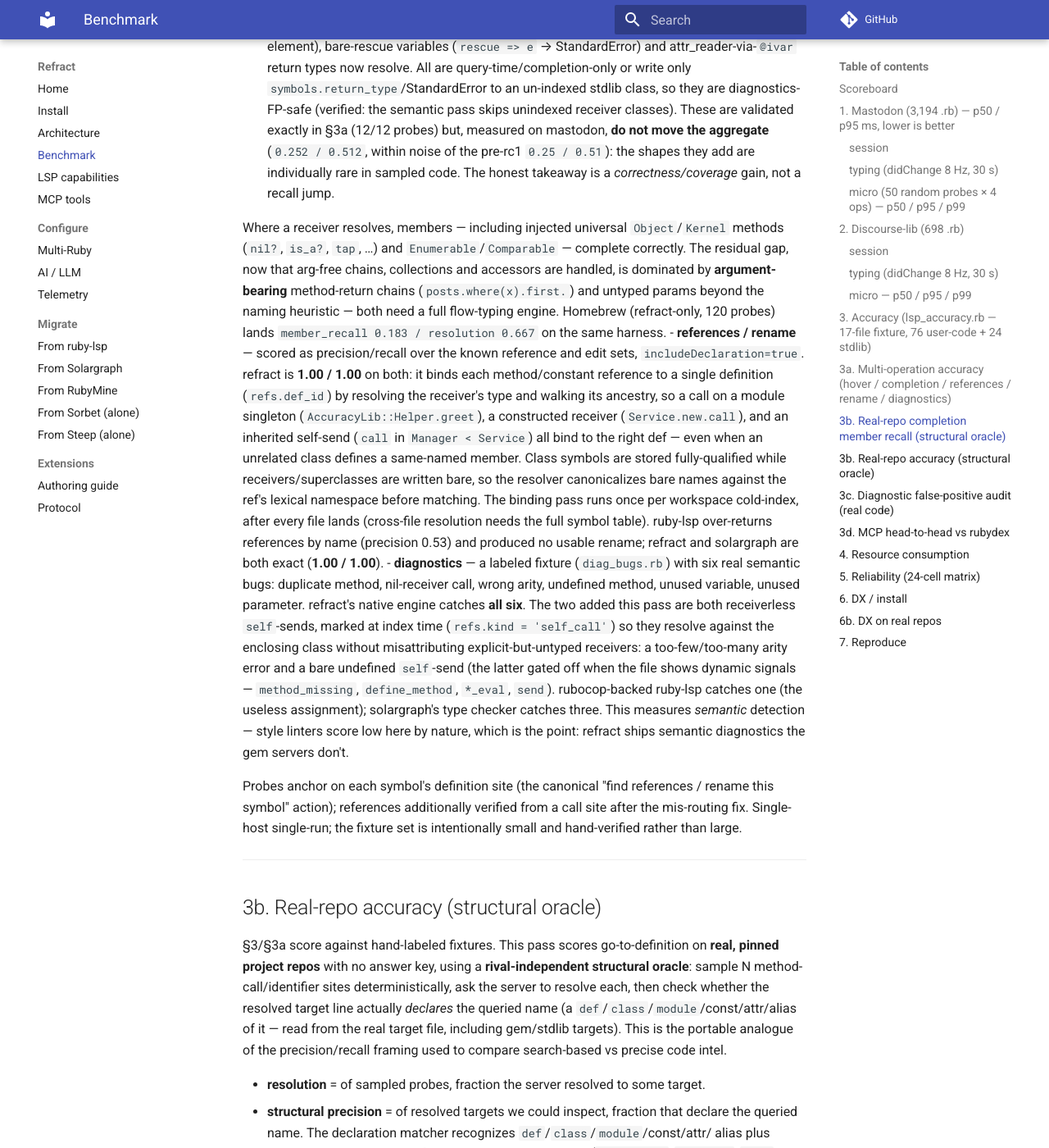
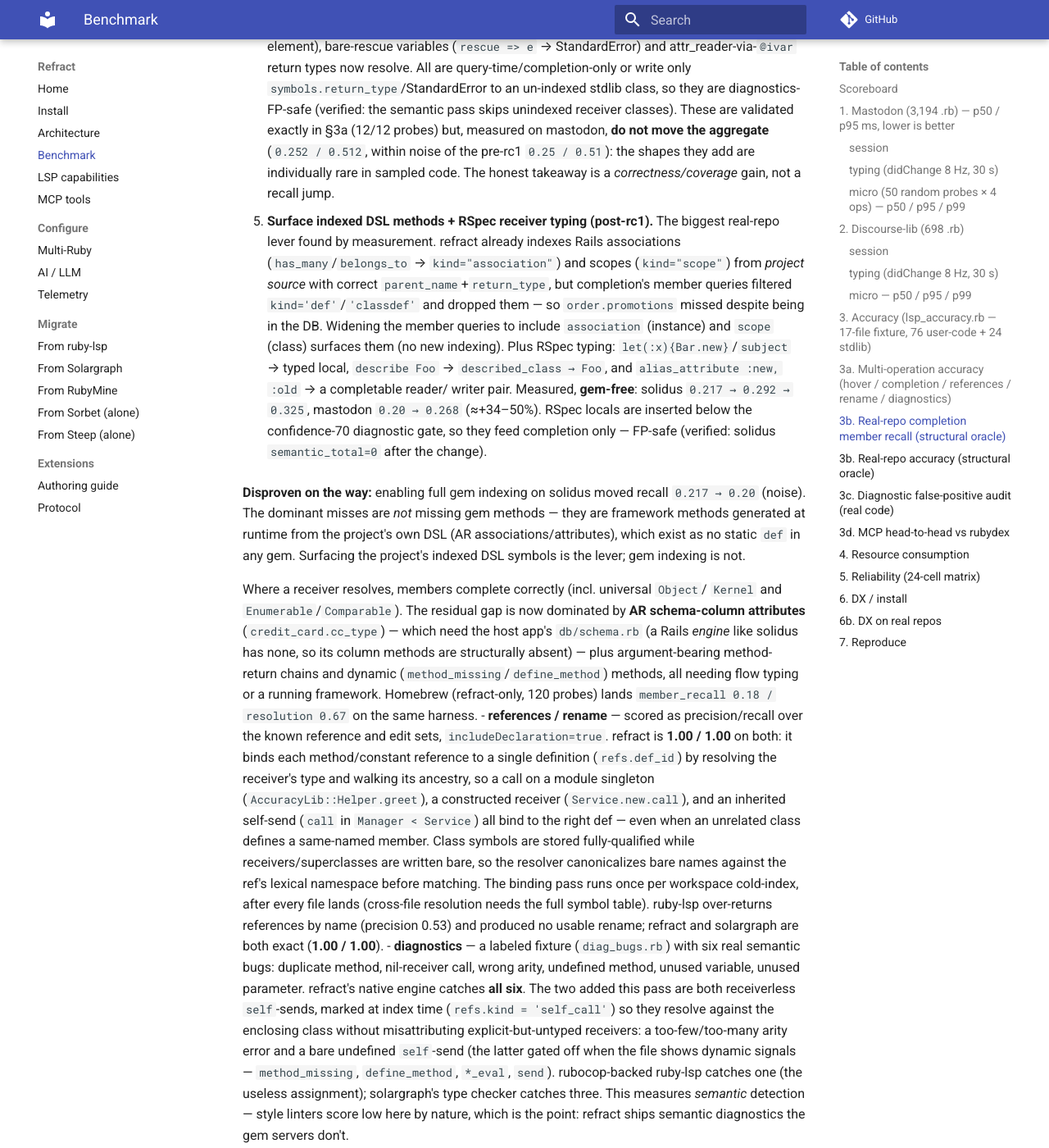
Before and after one commit to hrtsx/refract, an MkDocs documentation site: the page built from docs/BENCHMARK.md, in a window 1280 px wide and 1400 px high, scrolled down 7558 px. Shown: the whole window at 82% size. Built offline with MkDocs 1.6.1 and Material for MkDocs 9.7.7, drawn with Linux system fonts in a browser that asks for light colours; comment, search, counter and statistics services are not loaded; some of the changed text lies outside the part shown.

Commit message:
feat(completion): associations, scopes and RSpec receivers; alias_attribute synth; namespaced AR receivers via flat schema

```diff
--- a/docs/BENCHMARK.md
+++ b/docs/BENCHMARK.md
@@ -249,13 +249,34 @@
    rare in sampled code. The honest takeaway is a *correctness/coverage* gain, not a
    recall jump.
 
-Where a receiver resolves, members — including injected universal `Object`/`Kernel`
-methods (`nil?`, `is_a?`, `tap`, …) and `Enumerable`/`Comparable` — complete
-correctly. The residual gap, now that arg-free chains, collections and accessors are
-handled, is dominated by **argument-bearing** method-return chains
-(`posts.where(x).first.`) and untyped params beyond the naming heuristic — both need
-a full flow-typing engine. Homebrew (refract-only, 120 probes) lands `member_recall
-0.183 / resolution 0.667` on the same harness.
+5. **Surface indexed DSL methods + RSpec receiver typing (post-rc1).** The biggest
+   real-repo lever found by measurement. refract already indexes Rails associations
+   (`has_many`/`belongs_to` → `kind="association"`) and scopes (`kind="scope"`) from
+   *project source* with correct `parent_name`+`return_type`, but completion's member
+   queries filtered `kind='def'`/`'classdef'` and dropped them — so `order.promotions`
+   missed despite being in the DB. Widening the member queries to include
+   `association` (instance) and `scope` (class) surfaces them (no new indexing).
+   Plus RSpec typing: `let(:x){Bar.new}`/`subject` → typed local, `describe Foo` →
+   `described_class → Foo`, and `alias_attribute :new, :old` → a completable reader/
+   writer pair. Measured, **gem-free**: solidus `0.217 → 0.292 → 0.325`,
+   mastodon `0.20 → 0.268` (≈+34–50%). RSpec locals are inserted below the
+   confidence-70 diagnostic gate, so they feed completion only — FP-safe (verified:
+   solidus `semantic_total=0` after the change).
+
+   **Disproven on the way:** enabling full gem indexing on solidus moved recall
+   `0.217 → 0.20` (noise). The dominant misses are *not* missing gem methods — they
+   are framework methods generated at runtime from the project's own DSL (AR
+   associations/attributes), which exist as no static `def` in any gem. Surfacing the
+   project's indexed DSL symbols is the lever; gem indexing is not.
+
+Where a receiver resolves, members complete correctly (incl. universal `Object`/
+`Kernel` and `Enumerable`/`Comparable`). The residual gap is now dominated by **AR
+schema-column attributes** (`credit_card.cc_type`) — which need the host app's
+`db/schema.rb` (a Rails *engine* like solidus has none, so its column methods are
+structurally absent) — plus argument-bearing method-return chains and dynamic
+(`method_missing`/`define_method`) methods, all needing flow typing or a running
+framework. Homebrew (refract-only, 120 probes) lands `member_recall 0.18 / resolution
+0.67` on the same harness.
 - **references / rename** — scored as precision/recall over the known reference and
   edit sets, `includeDeclaration=true`. refract is **1.00 / 1.00** on both: it binds
   each method/constant reference to a single definition (`refs.def_id`) by resolving
```
Also changed, not shown: other parts of docs/BENCHMARK.md (+2 -2 lines), 9 other files.
